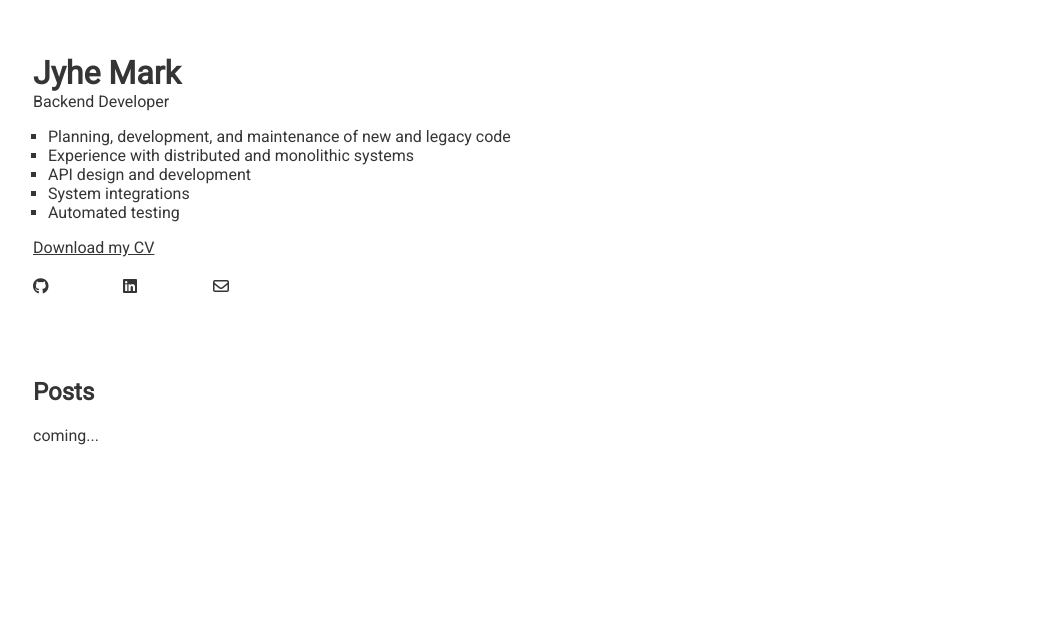
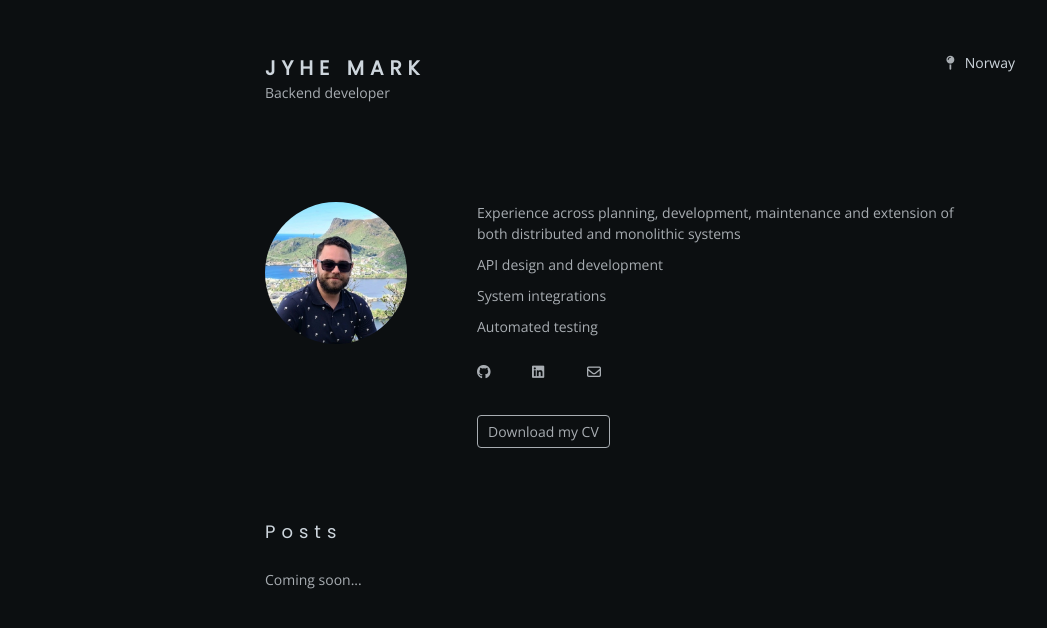
Before and after one commit to JyheMark/JyheMark.github.io, a plain HTML site: page index.html in a window 1280 px wide. Shown: the whole page, without its empty margins (0-1047 px from the left). Drawn offline with nearby package versions, Linux system fonts and the light colour scheme.

Commit message:
Site redesign

```diff
--- a/index.html
+++ b/index.html
@@ -4,37 +4,45 @@
         <meta charset="utf-8">
         <meta name="viewport" content="width=device-width, initial-scale=1.0">
 
-        <link rel="stylesheet" href="https://fonts.googleapis.com/css?family=Roboto">
+        <link rel="stylesheet" href="https://fonts.googleapis.com/css?family=Open+Sans">
+        <link rel="stylesheet" href="https://fonts.googleapis.com/css?family=Poppins">
         <script src="https://kit.fontawesome.com/f3db3a700a.js" crossorigin="anonymous"></script>
 
-        <link rel="stylesheet" href="./styles/main.css">
+        <link rel="stylesheet" href="./css/main.css">
         <title>Jyhe Mark</title>
     </head>
     <body>
         <div class="container">
-            <div class="header">
-                <h1>Jyhe Mark</h1>
-                <span class="subtitle">Backend Developer</span>
+            <header>
+                <div>
+                    <h1 class="highlight-text">JYHE MARK</h1>
+                    <span>Backend developer</span>
                 </div>
-            <div class="experience">
-                <ul>
-                    <li>Planning, development, and maintenance of new and legacy code</li>
-                    <li>Experience with distributed and monolithic systems</li>
-                    <li>API design and development</li>
-                    <li>System integrations</li>
-                    <li>Automated testing</li>
-                </ul>
-            </div>
-            <a class="cv-download" href="./res/Jyhe Mark - Resume 2022.pdf" download><span>Download my CV</span></a>
-            <span class="links-container flex-space-between">
+                <span><i class="fa-solid fa-map-pin"></i><span class="highlight-text">Norway</span></span>
+            </header>
+            <body>
+                <div class="hero">
+                    <img src="./res/img/me.jpg">
+                    <div>
+                        <p>Experience across planning, development, maintenance and extension of both distributed and monolithic systems</p>
+                        <p>API design and development</p>
+                        <p>System integrations</p>
+                        <p>Automated testing</p>
+                        <span class="links-container">
                             <a href="https://github.com/JyheMark" target="_blank"><i class="fa-brands fa-github social-icon"></i></a>
                             <a href="https://www.linkedin.com/in/jyhe-mark/" target="_blank"><i class="fa-brands fa-linkedin social-icon"></i></a>
                             <a href="mailto:jyhe.mark@gmail.com" target="_blank"><i class="fa-regular fa-envelope social-icon"></i></a>
                         </span>
+                        <a href="./res/Jyhe Mark - Resume 2022.pdf" class="btn-primary" download>
+                            Download my CV
+                        </a>
                     </div>
-        <div class="container">
-            <h2>Posts</h2>
-            <p>coming...</p>
+                </div>
+                <div class="post-feed">
+                    <span class="highlight-text sub-heading">Posts</span>
+                    <span>Coming soon...</span>
+                </div>
+            </body>
         </div>
     </body>
 </html>
--- /dev/null
+++ b/sass/main.scss
@@ -0,0 +1,175 @@
+$font-stack: Open Sans, arial, sans-serif;
+$font-stack-heading: Poppins, arial, sans-serif;
+$font-color: #a8adb2;
+$highlight-font-color: #ced6dd;
+$background-color: #0c0f11;
+$large-screen-min-width: 580px;
+
+*{
+    box-sizing: border-box;
+    color: $font-color;
+}
+
+body{
+    font-family: $font-stack;
+    font-size: 14px;
+    background-color: $background-color;
+    padding: 30px 0;
+    min-width: 300px;
+}
+
+h1, .sub-heading{
+    font-family: $font-stack-heading;
+}
+
+header{
+    display:flex;
+
+    @media screen and (min-width: $large-screen-min-width){
+        flex-direction: row;
+        justify-content: space-between;
+        margin-bottom: 100px;
+    }
+
+    @media screen and (max-width: $large-screen-min-width){
+        flex-direction: column;
+        justify-content: flex-start;
+        text-align: center;
+        margin-bottom: 30px;
+
+        > div{
+            margin-bottom: 5px;
+        }
+    }
+
+    h1{
+        letter-spacing: 6px;
+        font-size: 20px;
+        margin: 0;
+    }
+
+    .fa-map-pin{
+        margin-right: 10px;
+    }
+}
+
+.container{
+    max-width: 800px;
+    height: 100%;
+    margin-left: auto;
+    margin-right: auto;
+    padding: 15px 25px 15px 25px;
+}
+
+.highlight-text{
+    color: $highlight-font-color;
+}
+
+.sub-heading{
+    font-size: 18px;
+    width: 100%;
+    display: block;
+    letter-spacing: 6px;
+    margin-bottom: 25px;
+}
+
+.hero{
+    display: flex;
+    margin-bottom: 70px;
+    line-height: 1.5em;
+
+    @media screen and (min-width: $large-screen-min-width){
+        justify-content: flex-start;
+        flex-direction: row;
+
+        img{
+            margin-right: 70px;
+        }
+    }
+
+    @media screen and (max-width: $large-screen-min-width) {
+        flex-direction: column;
+        text-align: center;
+
+        img{
+            margin-left: auto;
+            margin-right: auto;
+            margin-bottom: 25px;
+        }
+    }
+
+    img{
+        border-radius: 50%;
+        width: 142px;
+        height: 142px;
+    }
+
+    div:first-of-type{
+        p{
+            margin: 0 0 10px 0;
+            max-width: 60ch;
+        }
+    }
+
+    .btn-primary{
+        margin-top: 1.5rem;
+    }
+
+    .links-container{
+        margin-top: 1.5rem;
+    }
+}
+
+.links-container{
+    width: 140px;
+    display: flex;
+    flex-direction: row;
+    justify-content: space-between;
+
+    @media screen and (max-width: $large-screen-min-width) {
+        margin-left: auto;
+        margin-right: auto;
+    }
+
+    a{
+        width: 30px;
+        height: 30px;
+        transition: all 300ms;
+
+        :hover{
+            color: $highlight-font-color;
+            cursor: pointer;
+        }
+    }
+
+    .cv-icon{
+        font-weight: bold;
+        font-size: 24px;
+    }
+}
+
+.social-icon{
+    width: 30px;
+    height: 30px;
+}
+
+.btn-primary{
+    display: inline-block;
+    background-color: $background-color;
+    border-color: $font-color;
+    border-width: 1px;
+    border-style: solid;
+    border-radius: 4px;
+    text-decoration: none;
+    padding: 5px 10px 5px 10px;
+    transition: all 300ms;
+
+    &:hover{
+        background-color: $font-color;
+        color: $background-color;
+    }
+}
+
+.post-feed{
+
+}
```
Also changed, not shown: css/main.css (added), res/img/me.jpg (added), styles/main.css (deleted), 2 other files. Lines whose indentation alone changed are shown as unchanged.
